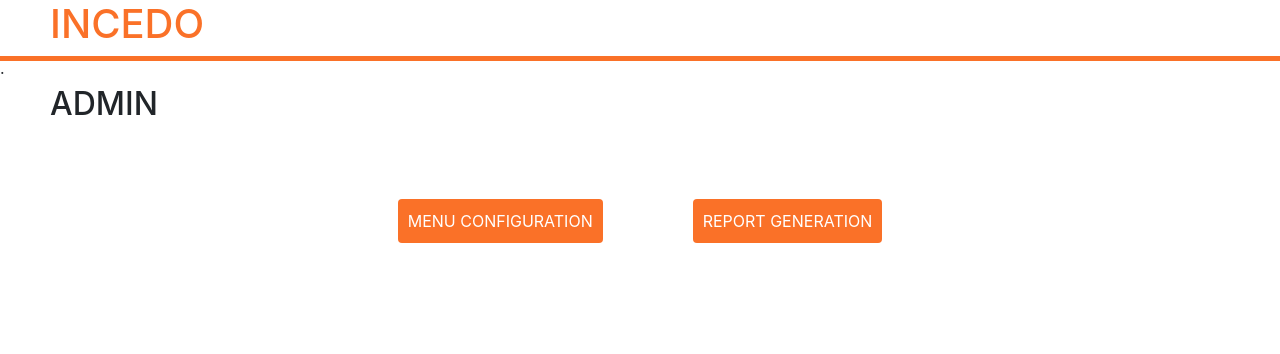
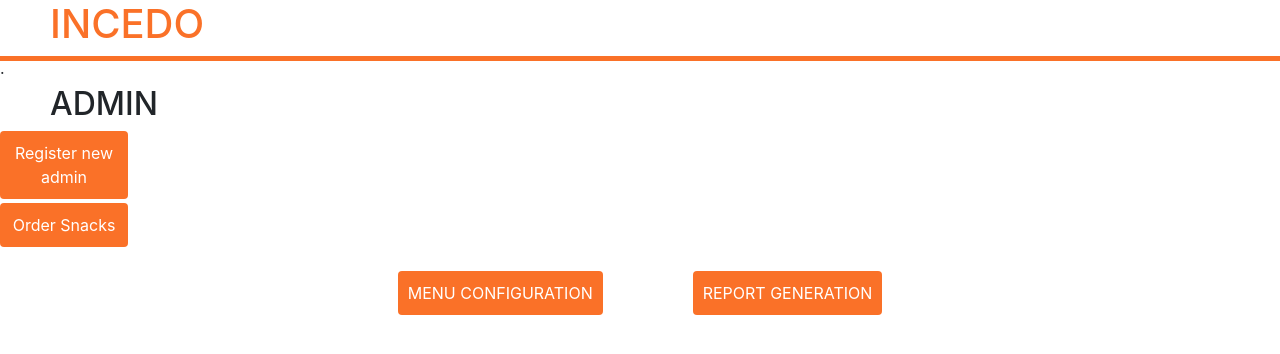
Before and after one commit to Ameya312/OrderAdmin, a React (Create React App) app: page /admin in a window 1280 px wide. Shown: the top 354 px of the page. Built offline with nearby package versions, Linux system fonts and the light colour scheme.

Commit message:
added order for admin

```diff
--- a/src/App.js
+++ b/src/App.js
@@ -68,7 +68,7 @@ handlePass(e){
 }
 
 signUp(){
-  ReactDOM.render(<Register/>, document.getElementById('root'))
+  ReactDOM.render(<Register role="USER"/>, document.getElementById('root'))
 }
   render (){
 
--- a/src/OnlinePosts/AdminHome.js
+++ b/src/OnlinePosts/AdminHome.js
@@ -3,6 +3,8 @@ import ReactDOM from 'react-dom'
 import GetOnlinePosts from './GetOnlinePosts';
 import './GetDates.css';
 import GetDates from './GetDates';
+import Register from '../Scripts/Register';
+import My_order from '../Scripts/my_order';
 
 class AdminHome extends Component {
   render() {
@@ -12,6 +14,9 @@ class AdminHome extends Component {
         <div id="abc">.</div>
         <br/>
         <h2>ADMIN</h2>
+        <button class="button1"  onClick={()=>ReactDOM.render(<Register role = "ADMIN"/>, document.getElementById('root'))}>Register new admin</button>
+        <br/><br/><br/><button class="button1"  onClick={()=>ReactDOM.render(<My_order role = "ADMIN"/>, document.getElementById('root'))}>Order Snacks</button>
+
         <br/><br/>
         <div className="container">
           <table>
--- a/src/Scripts/Register.js
+++ b/src/Scripts/Register.js
@@ -16,7 +16,7 @@ class Register extends React.Component {
         EmployeeContact : "",
         userName : "",
         password:"",
-        role:"USER"
+        role:this.props.role
      }
      this.handleEmployeeName = this.handleEmployeeName.bind(this);
      this.handleEmployeeId = this.handleEmployeeId.bind(this);
```
Also changed, not shown: src/App.css (line endings or trailing spaces).
